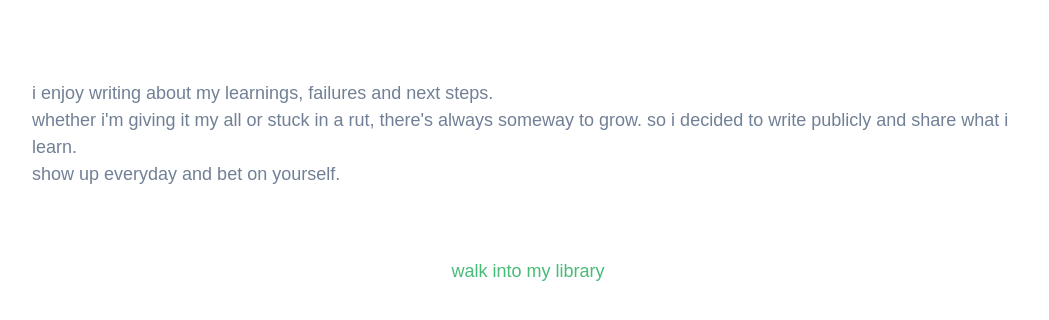
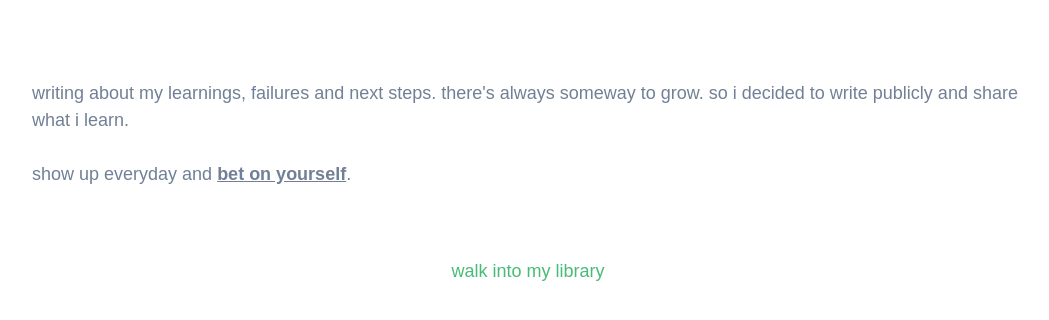
Before and after one commit to turja-c/personal-website, a Next.js app: page /components/HomeIntro in a window 1280 px wide. Shown: the top 320 px of the page, without its empty margins (112-1161 px from the left). Built offline with nearby package versions, Linux system fonts and the light colour scheme.

Commit message:
Configuration issue - fix not working

```diff
--- a/pages/components/HomeIntro.tsx
+++ b/pages/components/HomeIntro.tsx
@@ -46,18 +46,21 @@ const MobileNav = () => {
       display={{ md: 'none' }}>
     <Stack
       margin={'2rem'}>
+
         <Text color={'gray.500'}
             fontSize={{ base: '1.5xl', sm: '1.5xl', lg: '1.5xl' }} >
-            i enjoy writing about my
-            learnings, failures and next steps. <br></br>
-            whether i'm giving it my all or stuck in a rut, there's always someway to grow. so i decided to write publicly and share what i learn. <br></br>
-            show up everyday and bet on yourself.
+            writing about my
+            learnings, failures and next steps. there&apos;s always someway to grow. so i decided to write publicly and share what i learn. <br></br> <br></br>
+            show up everyday and <b> <a href="https://twitter.com/fredvanvleet" style={{textDecoration: 'underline', cursor: 'pointer'}}>bet on yourself</a></b>.
         </Text>
         <Center>
             <Text color={'green.400'}
               fontSize={{ base: '1.5xl', sm: '1.5xl', lg: '1.5xl' }}
-              padding={'2rem'}>
-            walk into my library
+              padding={'2rem'}
+              _hover={{textDecoration: 'underline', cursor: 'pointer'}}>
+              <Link href='/library'>
+              walk into my library
+            </Link>
         </Text>
         </Center>
 
@@ -76,16 +79,18 @@ const DesktopNav = () => {
       margin={'2rem'}>
         <Text color={'gray.500'}
             fontSize={{ base: '1.5xl', sm: '1.5xl', lg: '1.5xl' }} >
-            i enjoy writing about my
-            learnings, failures and next steps. <br></br>
-            whether i'm giving it my all or stuck in a rut, there's always someway to grow. so i decided to write publicly and share what i learn. <br></br>
-            show up everyday and bet on yourself.
+            writing about my
+            learnings, failures and next steps. there&apos;s always someway to grow. so i decided to write publicly and share what i learn. <br></br> <br></br>
+            show up everyday and <b> <a href="https://twitter.com/fredvanvleet" style={{textDecoration: 'underline', cursor: 'pointer'}}>bet on yourself</a></b>.
         </Text>
         <Center>
             <Text color={'green.400'}
               fontSize={{ base: '1.5xl', sm: '1.5xl', lg: '1.5xl' }}
-              padding={'2rem'}>
-            walk into my library
+              padding={'2rem'}
+              _hover={{textDecoration: 'underline', cursor: 'pointer'}}>
+              <Link href='/library'>
+              walk into my library
+            </Link>
         </Text>
         </Center>
 
--- a/pages/library/article/[slug].tsx
+++ b/pages/library/article/[slug].tsx
@@ -1,7 +1,7 @@
 import { FunctionComponent } from "react";
 import fs from 'fs';
 import matter from "gray-matter";
-import { ArticleInfo } from "../interfaces/article";
+import { ArticleInfo } from "../interface/article";
 import Markdown from "../component/markdown";
 import { NextPage } from "next";
 import Navbar from '../../components/Navbar'
--- a/pages/library/component/card.tsx
+++ b/pages/library/component/card.tsx
@@ -1,6 +1,6 @@
 import Link from "next/link";
 import { FunctionComponent } from "react";
-import { ArticleMeta } from "../interfaces/article";
+import { ArticleMeta } from "../interface/article";
 import styles from "../../../styles/card.module.css";
 import { Box } from "@chakra-ui/react";
 
--- a/pages/library/component/markdown.tsx
+++ b/pages/library/component/markdown.tsx
@@ -14,7 +14,7 @@ const Markdown: FunctionComponent<IProps> = ({content}) => {
             const match = /language-(\w+)/.exec(className || '');
 
             return (!inline && match) ? (
-                <SyntaxHighlighter style={materialLight} PreTag="div" language={match[1]} children={String(children).replace(/\n$/, '')} {...props} />
+                <SyntaxHighlighter style={materialLight} PreTag="div" language={match[1]} >{String(children).replace(/\n$/, '')} </SyntaxHighlighter>
             ) : (
                 <code className={className ? className : ""} {...props}>
                     {children}
@@ -25,7 +25,7 @@ const Markdown: FunctionComponent<IProps> = ({content}) => {
 
 	return (
     <div >
-		<ReactMarkdown children={content} />
+		{content}
 	</div>
     )
 }
--- a/pages/library/index.tsx
+++ b/pages/library/index.tsx
@@ -2,7 +2,7 @@ import styles from '../../styles/Home.module.css'
 import Card from './component/card'
 import fs from 'fs'
 import matter from 'gray-matter'
-import { ArticleMeta } from './interfaces/article'
+import { ArticleMeta } from './interface/article'
 import { FunctionComponent } from 'react'
 import Navbar from '../components/Navbar'
 import Footer from '../components/Footer'
```
Also changed, not shown: pages/library/interface/article.ts (renamed from pages/library/interfaces/article.ts).
